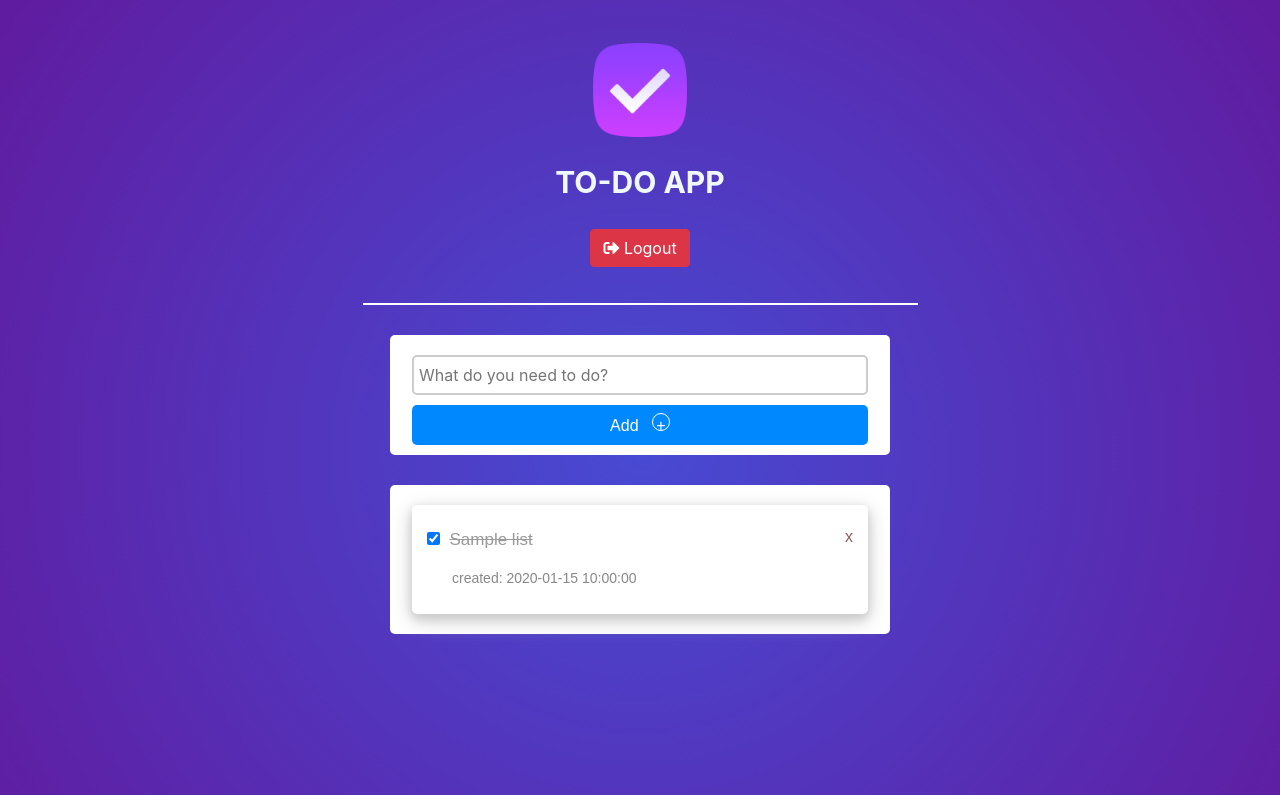
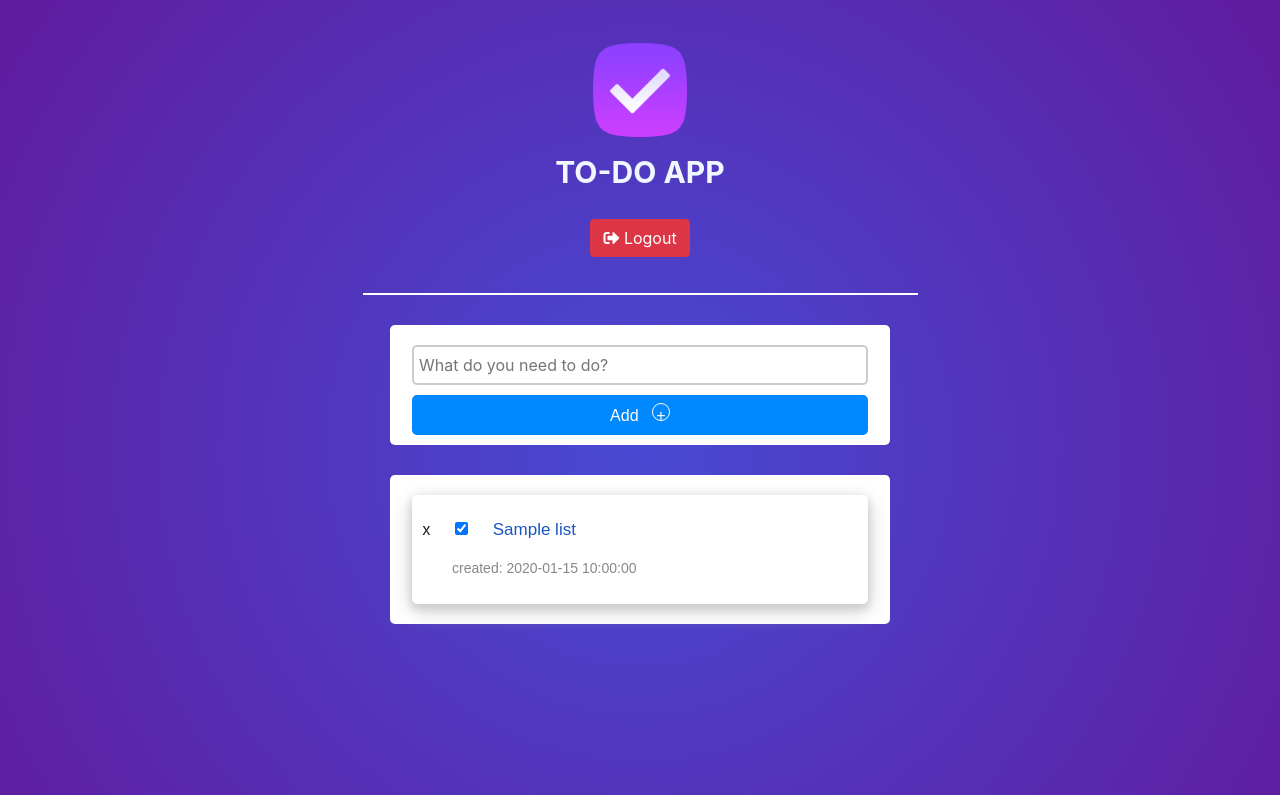
Before and after one commit to zaynaba10/opdracht-php-2de-zit, a PHP site: page /app.php in a window 1280 px wide. Shown: the top 795 px of the page. Run offline with PHP 8.4, Linux system fonts and the light colour scheme; tables that the repository leaves empty or names only in its code hold one stand-in row (values such as "Sample post").

Commit message:
update(styles):update register aand styles

```diff
--- a/css/style.css
+++ b/css/style.css
@@ -51,6 +51,7 @@ body {
     margin: 0 auto;
     padding: 10px;
     border-radius: 5px;
+    margin-bottom: 20px;
 }
 
 .add-section input {
@@ -123,7 +124,7 @@ body {
     padding: 5px 0;
     font-size: 17px;
     font-family: sans-serif;
-    color: #555;
+    color: #1955c5;
 }
 
 .todo-item small {
@@ -136,33 +137,8 @@ body {
     font-family: sans-serif;
 }
 
-.remove-to-do {
-    display: block;
-    float: right;
-    width: 20px;
-    height: 20px;
-    font-family: sans-serif;
-    color: rgb(139, 97, 93);
-    text-decoration: none;
-    text-align: right;
-    padding: 0 5px 8px 0;
-    border-radius: 50%;
-    transition: background 1s;
-    cursor: pointer;
-}
-
-.remove-to-do:hover {
-    background: rgb(139, 97, 93);
-    color: #fff;
-}
-
-.checked {
-    color: #999 !important;
-    text-decoration: line-through;
-}
-
 .todo-item input {
-    margin: 0 5px;
+    margin: 0 20px;
 }
 
 .empty {
```
Also changed, not shown: other parts of css/style.css (+78 -1 lines), css/signin.css (+6 -7 lines).
